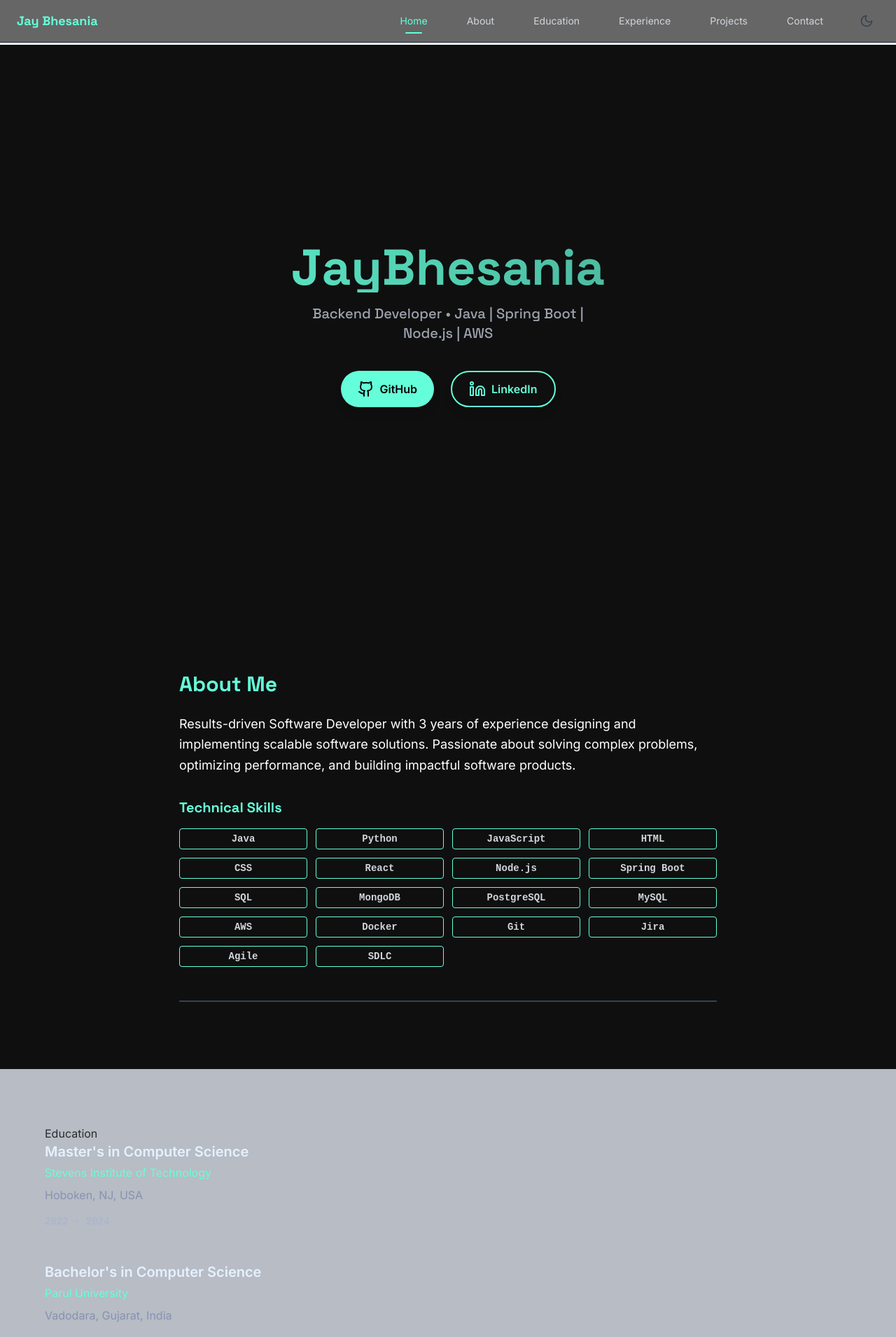
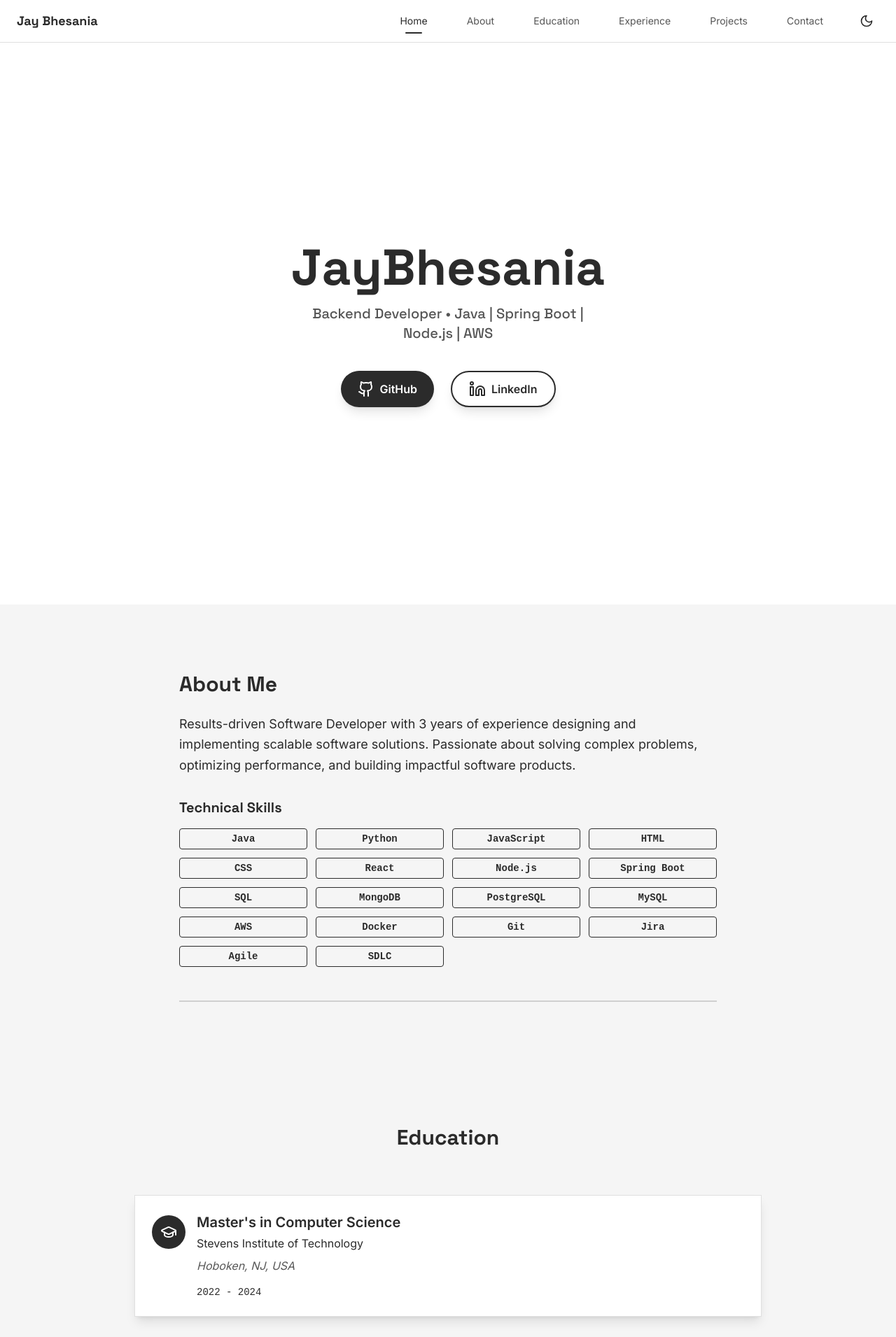
Before and after one commit to JayBhesania46/jaybhesaniadev-831b60ff, a React (Vite) app: page / in a window 1280 px wide. Shown: the top 1911 px of the page at 70% size. Built offline with nearby package versions, Linux system fonts and the light colour scheme.

Commit message:
Refactor: Rebuild website with new theme
Rebuild the website using React, HTML, and CSS with a black and white theme.

```diff
--- a/src/components/About.tsx
+++ b/src/components/About.tsx
@@ -19,22 +19,22 @@ const About = () => {
       whileInView={{ opacity: 1, x: 0 }}
       viewport={{ once: true }}
       transition={{ duration: 0.6 }}
-      className="py-24 bg-[#0f0f0f]"
+      className="py-24 bg-[#f5f5f5]"
     >
-      <div className="container mx-auto px-6 lg:px-16 max-w-4xl text-white">
-        <h2 className="text-3xl font-spaceGrotesk font-semibold mb-6 text-green">
+      <div className="container mx-auto px-6 lg:px-16 max-w-4xl text-[#2B2B2B]">
+        <h2 className="text-3xl font-spaceGrotesk font-semibold mb-6 text-[#2B2B2B]">
           About Me
         </h2>
         <p className="text-lg font-inter leading-relaxed mb-8">{paragraph}</p>
-        <h3 className="mb-4 font-spaceGrotesk font-semibold text-xl text-green">Technical Skills</h3>
-        <div className="grid grid-cols-2 sm:grid-cols-4 gap-3 text-sm font-mono font-semibold text-gray-300">
+        <h3 className="mb-4 font-spaceGrotesk font-semibold text-xl text-[#2B2B2B]">Technical Skills</h3>
+        <div className="grid grid-cols-2 sm:grid-cols-4 gap-3 text-sm font-mono font-semibold text-[#2B2B2B]">
           {skills.map((skill) => (
-            <div key={skill} className="border border-green rounded px-3 py-1 text-center hover:bg-green hover:text-black transition-colors cursor-default select-none">
+            <div key={skill} className="border border-[#2B2B2B] rounded px-3 py-1 text-center hover:bg-[#2B2B2B] hover:text-white transition-colors cursor-default select-none">
               {skill}
             </div>
           ))}
         </div>
-        <hr className="border-gray-700 border mt-12" />
+        <hr className="border-[#d0d0d0] border mt-12" />
       </div>
     </motion.section>
   );
--- a/src/components/Education.tsx
+++ b/src/components/Education.tsx
@@ -1,31 +1,67 @@
+
+import { motion } from 'framer-motion';
+import { GraduationCap } from 'lucide-react';
+
+const educations = [
+  {
+    id: 'masters',
+    degree: "Master's in Computer Science",
+    school: "Stevens Institute of Technology",
+    location: "Hoboken, NJ, USA",
+    date: "2022 - 2024"
+  },
+  {
+    id: 'bachelors',
+    degree: "Bachelor's in Computer Science",
+    school: "Parul University",
+    location: "Vadodara, Gujarat, India",
+    date: "2016 - 2020"
+  }
+];
 
 const Education = () => {
   return (
-    <section id="education" className="py-20 bg-navy-light/30">
-      <div className="container mx-auto px-6 lg:px-16">
-        <h2 className="section-heading">Education</h2>
+    <motion.section
+      id="education"
+      initial={{ opacity: 0, y: 50 }}
+      whileInView={{ opacity: 1, y: 0 }}
+      viewport={{ once: true }}
+      transition={{ duration: 0.6 }}
+      className="py-20 bg-[#f5f5f5]"
+    >
+      <div className="container mx-auto px-6 lg:px-16 max-w-5xl text-[#2B2B2B]">
+        <h2 className="text-3xl font-spaceGrotesk font-semibold mb-16 text-[#2B2B2B] text-center">
+          Education
+        </h2>
 
         <div className="space-y-12">
-          <div className="experience-item">
-            <h3 className="text-xl font-semibold text-slate-lightest mb-1">Master's in Computer Science</h3>
-            <p className="text-green mb-2">Stevens Institute of Technology</p>
-            <p className="text-slate mb-4">Hoboken, NJ, USA</p>
-            <div className="flex items-center text-sm text-slate-light">
-              <span className="font-mono">2022 - 2024</span>
-            </div>
-          </div>
-
-          <div className="experience-item">
-            <h3 className="text-xl font-semibold text-slate-lightest mb-1">Bachelor's in Computer Science</h3>
-            <p className="text-green mb-2">Parul University</p>
-            <p className="text-slate mb-4">Vadodara, Gujarat, India</p>
-            <div className="flex items-center text-sm text-slate-light">
-              <span className="font-mono">2016 - 2020</span>
-            </div>
-          </div>
+          {educations.map((edu) => (
+            <motion.div
+              key={edu.id}
+              initial={{ opacity: 0, y: 30 }}
+              whileInView={{ opacity: 1, y: 0 }}
+              viewport={{ once: true }}
+              transition={{ duration: 0.5 }}
+              className="bg-white rounded-lg p-6 shadow-lg text-[#2B2B2B] border border-[#e0e0e0]"
+            >
+              <div className="flex items-start gap-4">
+                <div className="bg-[#2B2B2B] rounded-full p-3 mt-1">
+                  <GraduationCap className="text-white" size={24} />
+                </div>
+                <div>
+                  <h3 className="text-xl font-semibold mb-1">{edu.degree}</h3>
+                  <p className="font-medium mb-2">{edu.school}</p>
+                  <p className="italic text-[#595959] mb-4">{edu.location}</p>
+                  <div className="flex items-center text-sm">
+                    <span className="font-mono text-[#2B2B2B]">{edu.date}</span>
+                  </div>
+                </div>
+              </div>
+            </motion.div>
+          ))}
         </div>
       </div>
-    </section>
+    </motion.section>
   );
 };
 
--- a/src/components/Footer.tsx
+++ b/src/components/Footer.tsx
@@ -1,7 +1,7 @@
 
 const Footer = () => {
   return (
-    <footer className="bg-[#0f0f0f] py-6 text-center text-gray-500 font-inter text-sm">
+    <footer className="bg-[#2B2B2B] py-6 text-center text-white font-inter text-sm">
       <div className="container mx-auto px-6 lg:px-16">
         © Jay Bhesania, 2025
       </div>
--- a/src/components/Hero.tsx
+++ b/src/components/Hero.tsx
@@ -17,12 +17,12 @@ const Hero = () => {
   return (
     <section
       id="home"
-      className="relative flex min-h-screen flex-col items-center justify-center px-4 text-center bg-[#0f0f0f]"
+      className="relative flex min-h-screen flex-col items-center justify-center px-4 text-center bg-white"
     >
-      {/* Animated Gradient Name */}
+      {/* Animated Name */}
       <h1
         aria-label="Jay Bhesania"
-        className="text-5xl sm:text-7xl font-bold font-spaceGrotesk bg-gradient-to-r from-green to-green/70 bg-clip-text text-transparent animate-gradient-x mb-4"
+        className="text-5xl sm:text-7xl font-bold font-spaceGrotesk text-[#2B2B2B] mb-4"
       >
         {Array.from(gradientText).map((char, i) => (
           <motion.span key={i} custom={i} variants={letterVariants} initial="initial" animate="animate" className="inline-block">
@@ -35,7 +35,7 @@ const Hero = () => {
         initial={{ opacity: 0, y: 20 }}
         animate={{ opacity: 1, y: 0 }}
         transition={{ delay: gradientText.length * 0.05 + 0.3, duration: 0.6 }}
-        className="text-lg sm:text-xl text-gray-400 font-medium font-spaceGrotesk max-w-md mx-auto"
+        className="text-lg sm:text-xl text-[#555555] font-medium font-spaceGrotesk max-w-md mx-auto"
       >
         Backend Developer • Java | Spring Boot | Node.js | AWS
       </motion.p>
@@ -51,7 +51,7 @@ const Hero = () => {
           href="https://github.com/JayBhesania46"
           target="_blank"
           rel="noopener noreferrer"
-          className="inline-flex items-center rounded-full bg-green px-6 py-3 font-semibold text-black shadow-lg transition-colors hover:bg-green/90 focus:outline-none focus:ring-2 focus:ring-green"
+          className="inline-flex items-center rounded-full bg-[#2B2B2B] px-6 py-3 font-semibold text-white shadow-lg transition-colors hover:bg-[#444444] focus:outline-none focus:ring-2 focus:ring-[#2B2B2B]"
           aria-label="GitHub Profile"
         >
           <Github className="mr-2" />
@@ -61,7 +61,7 @@ const Hero = () => {
           href="https://linkedin.com/in/JayBhesania"
           target="_blank"
           rel="noopener noreferrer"
-          className="inline-flex items-center rounded-full border-2 border-green px-6 py-3 font-semibold text-green shadow-lg transition-colors hover:bg-green hover:text-black focus:outline-none focus:ring-2 focus:ring-green"
+          className="inline-flex items-center rounded-full border-2 border-[#2B2B2B] px-6 py-3 font-semibold text-[#2B2B2B] shadow-lg transition-colors hover:bg-[#2B2B2B] hover:text-white focus:outline-none focus:ring-2 focus:ring-[#2B2B2B]"
           aria-label="LinkedIn Profile"
         >
           <Linkedin className="mr-2" />
--- a/src/components/Navbar.tsx
+++ b/src/components/Navbar.tsx
@@ -1,3 +1,4 @@
+
 import { useEffect, useState } from "react";
 import { Menu, X } from "lucide-react";
 import ThemeToggle from "./ThemeToggle";
@@ -48,17 +49,17 @@ const Navbar = () => {
   };
 
   return (
-    <header className="fixed top-0 left-0 right-0 z-50 backdrop-blur-sm bg-black/60 border-b border-gray-800">
+    <header className="fixed top-0 left-0 right-0 z-50 backdrop-blur-sm bg-white/80 border-b border-[#e0e0e0]">
       <nav className="container mx-auto px-6 py-3 flex items-center justify-between">
         <div
-          className="text-green font-spaceGrotesk font-bold text-lg cursor-pointer"
+          className="text-[#2B2B2B] font-spaceGrotesk font-bold text-lg cursor-pointer"
           onClick={() => handleNavClick("home")}
         >
           Jay Bhesania
         </div>
 
         {/* Desktop Nav */}
-        <ul className="hidden md:flex space-x-8 text-gray-300 text-sm font-medium select-none items-center">
+        <ul className="hidden md:flex space-x-8 text-[#555555] text-sm font-medium select-none items-center">
           {navItems.map(({ id, label }) => {
             const isActive = active === id;
             return (
@@ -66,13 +67,13 @@ const Navbar = () => {
                 <button
                   onClick={() => handleNavClick(id)}
                   className={`relative py-2 px-3 rounded-md transition-colors duration-300 ${
-                    isActive ? "text-green" : "hover:text-green"
+                    isActive ? "text-[#2B2B2B]" : "hover:text-[#2B2B2B]"
                   }`}
                   aria-current={isActive ? "page" : undefined}
                 >
                   {label}
                   {isActive && (
-                    <span className="absolute bottom-0 left-1/2 -translate-x-1/2 w-6 h-0.5 bg-green rounded" />
+                    <span className="absolute bottom-0 left-1/2 -translate-x-1/2 w-6 h-0.5 bg-[#2B2B2B] rounded" />
                   )}
                 </button>
               </li>
@@ -86,7 +87,7 @@ const Navbar = () => {
 
         {/* Mobile menu button */}
         <button
-          className="md:hidden text-gray-300 focus:outline-none focus:ring-2 focus:ring-green rounded"
+          className="md:hidden text-[#2B2B2B] focus:outline-none focus:ring-2 focus:ring-[#2B2B2B] rounded"
           onClick={() => setMenuOpen((o) => !o)}
           aria-label="Toggle menu"
         >
@@ -96,7 +97,7 @@ const Navbar = () => {
 
       {/* Mobile Menu */}
       {menuOpen && (
-        <ul className="md:hidden bg-black/90 backdrop-blur-md text-gray-300 flex flex-col space-y-4 p-6 border-t border-gray-900 select-none">
+        <ul className="md:hidden bg-white/95 backdrop-blur-md text-[#555555] flex flex-col space-y-4 p-6 border-t border-[#e0e0e0] select-none">
           {navItems.map(({ id, label }) => {
             const isActive = active === id;
             return (
@@ -104,7 +105,7 @@ const Navbar = () => {
                 <button
                   onClick={() => handleNavClick(id)}
                   className={`w-full text-left py-2 px-3 rounded-md transition-colors duration-300 ${
-                    isActive ? "text-green" : "hover:text-green"
+                    isActive ? "text-[#2B2B2B]" : "hover:text-[#2B2B2B]"
                   }`}
                   aria-current={isActive ? "page" : undefined}
                 >
@@ -122,7 +123,7 @@ const Navbar = () => {
             <a
               href="/resume.pdf"
               download
-              className="inline-block w-full text-center bg-green text-black font-semibold py-2 rounded-md hover:bg-green/90 transition"
+              className="inline-block w-full text-center bg-[#2B2B2B] text-white font-semibold py-2 rounded-md hover:bg-[#444444] transition"
             >
               Download Resume
             </a>
--- a/src/components/ThemeToggle.tsx
+++ b/src/components/ThemeToggle.tsx
@@ -3,7 +3,7 @@ import { useEffect, useState } from "react";
 import { Sun, Moon } from "lucide-react";
 
 const ThemeToggle = () => {
-  const [theme, setTheme] = useState<"light" | "dark">("dark");
+  const [theme, setTheme] = useState<"light" | "dark">("light");
 
   useEffect(() => {
     // On mount, check localStorage or system preference
@@ -12,12 +12,12 @@ const ThemeToggle = () => {
       setTheme(savedTheme);
       if (savedTheme === "dark") {
         document.documentElement.classList.add("dark");
-        document.body.style.backgroundColor = "#0f0f0f";
+        document.body.style.backgroundColor = "#2B2B2B";
         document.body.style.color = "#ffffff";
       } else {
         document.documentElement.classList.remove("dark");
         document.body.style.backgroundColor = "#ffffff";
-        document.body.style.color = "#0f0f0f";
+        document.body.style.color = "#2B2B2B";
       }
     } else {
       // use system preference
@@ -25,13 +25,13 @@ const ThemeToggle = () => {
       if (prefersDark) {
         setTheme("dark");
         document.documentElement.classList.add("dark");
-        document.body.style.backgroundColor = "#0f0f0f";
+        document.body.style.backgroundColor = "#2B2B2B";
         document.body.style.color = "#ffffff";
       } else {
         setTheme("light");
         document.documentElement.classList.remove("dark");
         document.body.style.backgroundColor = "#ffffff";
-        document.body.style.color = "#0f0f0f";
+        document.body.style.color = "#2B2B2B";
       }
     }
   }, []);
@@ -42,12 +42,12 @@ const ThemeToggle = () => {
       localStorage.setItem("theme", "light");
       setTheme("light");
       document.body.style.backgroundColor = "#ffffff";
-      document.body.style.color = "#0f0f0f";
+      document.body.style.color = "#2B2B2B";
     } else {
       document.documentElement.classList.add("dark");
       localStorage.setItem("theme", "dark");
       setTheme("dark");
-      document.body.style.backgroundColor = "#0f0f0f";
+      document.body.style.backgroundColor = "#2B2B2B";
       document.body.style.color = "#ffffff";
     }
   };
@@ -56,7 +56,7 @@ const ThemeToggle = () => {
     <button
       aria-label="Toggle theme"
       onClick={toggleTheme}
-      className="p-2 rounded-md text-gray-700 hover:text-green focus:outline-none focus:ring-2 focus:ring-green transition-colors"
+      className="p-2 rounded-md text-[#2B2B2B] hover:text-[#555555] focus:outline-none focus:ring-2 focus:ring-[#2B2B2B] transition-colors"
       title={`Switch to ${theme === "dark" ? "light" : "dark"} mode`}
     >
       {theme === "dark" ? <Sun size={20} /> : <Moon size={20} />}
```
Also changed, not shown: src/components/Contact.tsx (+8 -8 lines), src/components/Projects.tsx (+5 -5 lines), src/components/Experience.tsx (line endings or trailing spaces), src/index.css (line endings or trailing spaces), src/pages/Index.tsx (line endings or trailing spaces).
